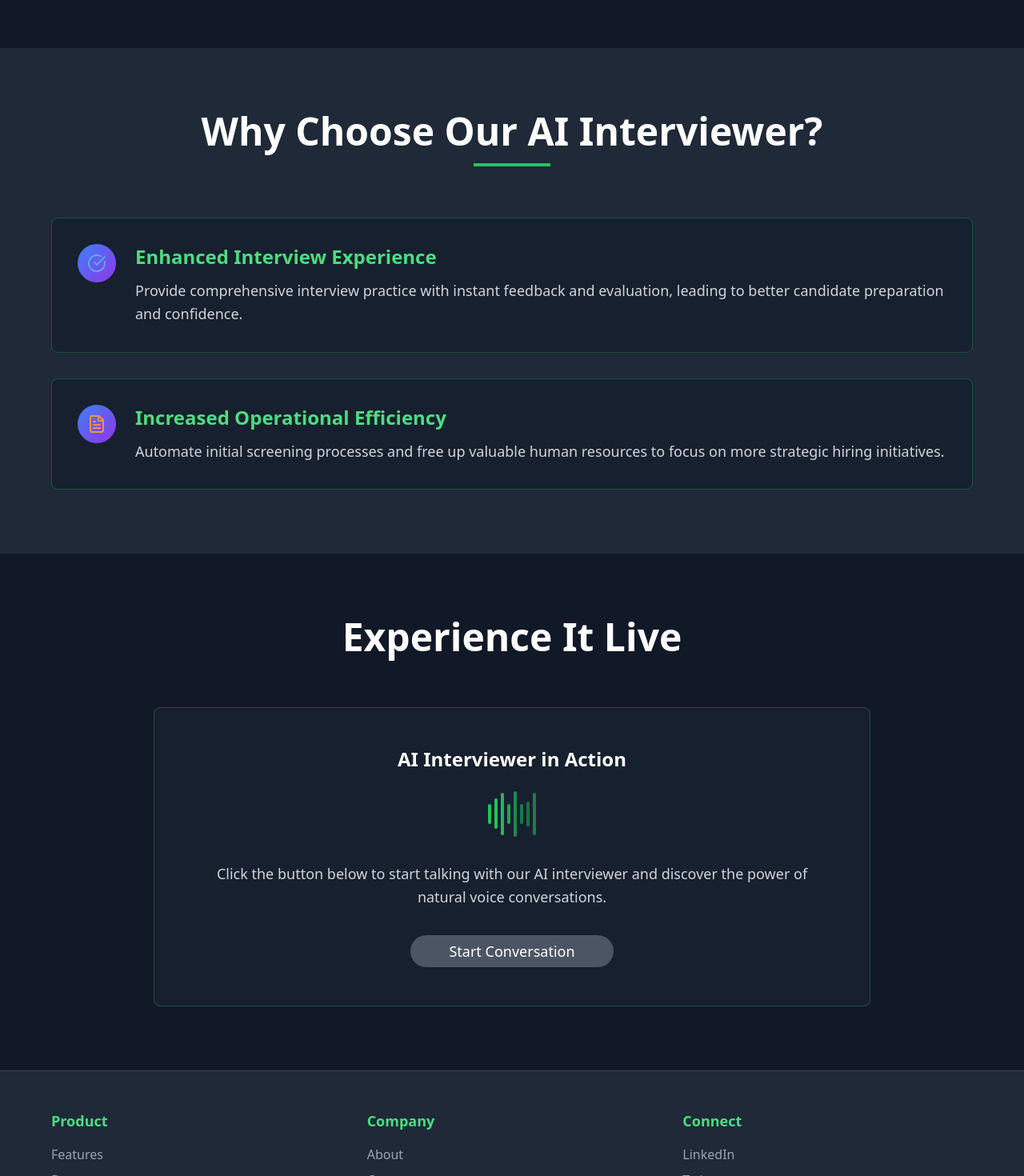
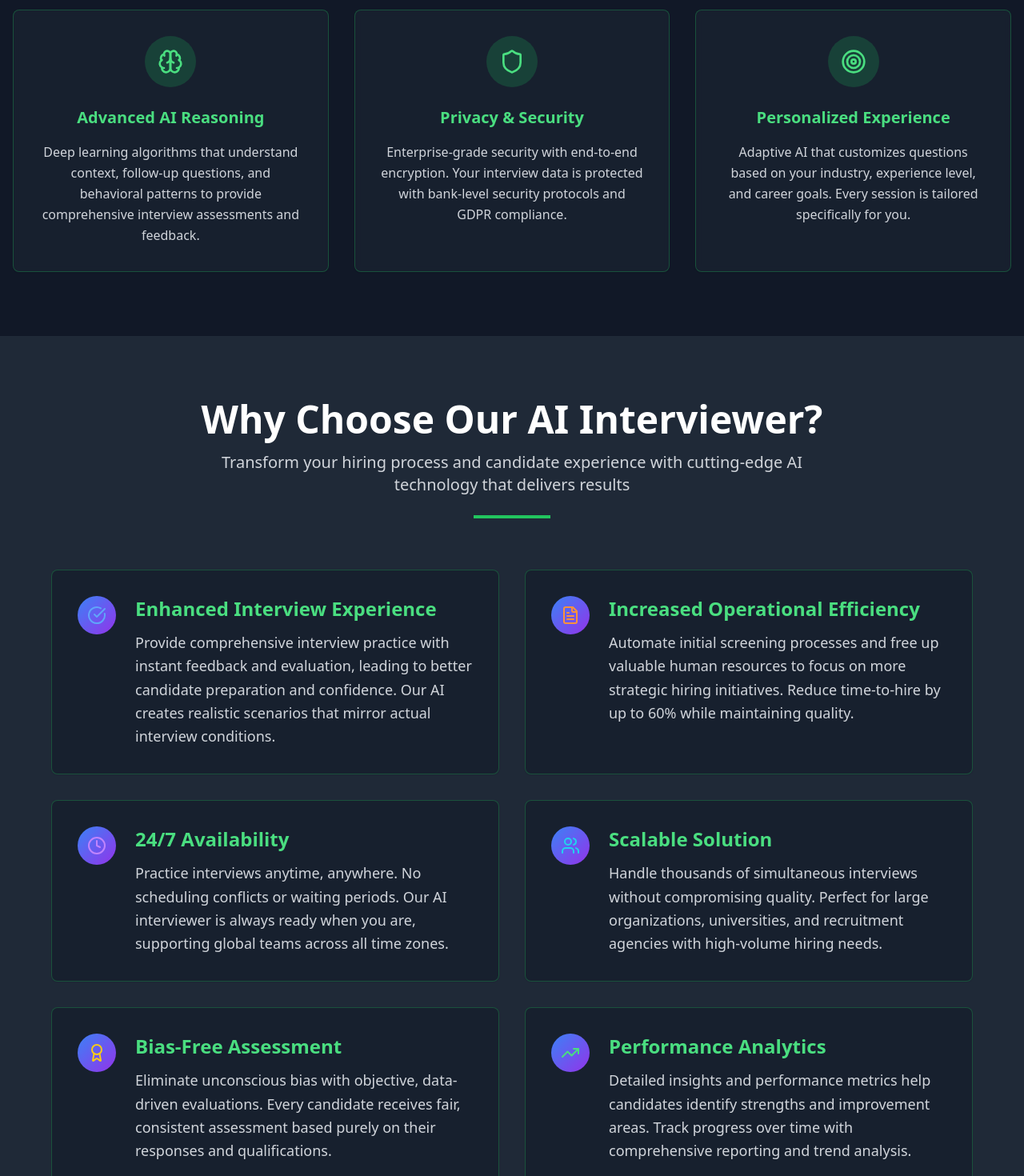
Before and after one commit to SreeAdithya123/interview-flow-ai-talk, a React (Vite) app: page / in a window 1280 px wide. Shown: the part 1360-2830 px from the top of the page at 80% size. Built offline with nearby package versions, Linux system fonts and the light colour scheme.

Commit message:
Add more features and benefits
- Added more features to the "Revolutionary Features" section.
- Added more benefits to the "Why Choose Our AI Interviewer" section.

```diff
--- a/src/pages/Index.tsx
+++ b/src/pages/Index.tsx
@@ -1,7 +1,7 @@
 
 import { Button } from "@/components/ui/button";
 import { Card } from "@/components/ui/card";
-import { CheckCircle, FileText, Zap, Palette } from "lucide-react";
+import { CheckCircle, FileText, Zap, Palette, Brain, Shield, Clock, Users, Target, Award, TrendingUp, MessageSquare } from "lucide-react";
 
 const Index = () => {
   const features = [
@@ -19,6 +19,21 @@ const Index = () => {
       icon: <Palette className="w-8 h-8 text-green-400" />,
       title: "Natural Voice Quality",
       description: "Premium voice synthesis that's indistinguishable from human speech. Powered by cutting-edge ElevenLabs technology for emotionally expressive, crystal-clear audio."
+    },
+    {
+      icon: <Brain className="w-8 h-8 text-green-400" />,
+      title: "Advanced AI Reasoning",
+      description: "Deep learning algorithms that understand context, follow-up questions, and behavioral patterns to provide comprehensive interview assessments and feedback."
+    },
+    {
+      icon: <Shield className="w-8 h-8 text-green-400" />,
+      title: "Privacy & Security",
+      description: "Enterprise-grade security with end-to-end encryption. Your interview data is protected with bank-level security protocols and GDPR compliance."
+    },
+    {
+      icon: <Target className="w-8 h-8 text-green-400" />,
+      title: "Personalized Experience",
+      description: "Adaptive AI that customizes questions based on your industry, experience level, and career goals. Every session is tailored specifically for you."
     }
   ];
 
@@ -26,12 +41,37 @@ const Index = () => {
     {
       icon: <CheckCircle className="w-6 h-6 text-blue-400" />,
       title: "Enhanced Interview Experience",
-      description: "Provide comprehensive interview practice with instant feedback and evaluation, leading to better candidate preparation and confidence."
+      description: "Provide comprehensive interview practice with instant feedback and evaluation, leading to better candidate preparation and confidence. Our AI creates realistic scenarios that mirror actual interview conditions."
     },
     {
       icon: <FileText className="w-6 h-6 text-orange-400" />,
       title: "Increased Operational Efficiency",
-      description: "Automate initial screening processes and free up valuable human resources to focus on more strategic hiring initiatives."
+      description: "Automate initial screening processes and free up valuable human resources to focus on more strategic hiring initiatives. Reduce time-to-hire by up to 60% while maintaining quality."
+    },
+    {
+      icon: <Clock className="w-6 h-6 text-purple-400" />,
+      title: "24/7 Availability",
+      description: "Practice interviews anytime, anywhere. No scheduling conflicts or waiting periods. Our AI interviewer is always ready when you are, supporting global teams across all time zones."
+    },
+    {
+      icon: <Users className="w-6 h-6 text-cyan-400" />,
+      title: "Scalable Solution",
+      description: "Handle thousands of simultaneous interviews without compromising quality. Perfect for large organizations, universities, and recruitment agencies with high-volume hiring needs."
+    },
+    {
+      icon: <Award className="w-6 h-6 text-yellow-400" />,
+      title: "Bias-Free Assessment",
+      description: "Eliminate unconscious bias with objective, data-driven evaluations. Every candidate receives fair, consistent assessment based purely on their responses and qualifications."
+    },
+    {
+      icon: <TrendingUp className="w-6 h-6 text-green-400" />,
+      title: "Performance Analytics",
+      description: "Detailed insights and performance metrics help candidates identify strengths and improvement areas. Track progress over time with comprehensive reporting and trend analysis."
+    },
+    {
+      icon: <MessageSquare className="w-6 h-6 text-indigo-400" />,
+      title: "Multi-Language Support",
+      description: "Conduct interviews in 29+ languages with native-level fluency. Break down language barriers and expand your talent pool globally with seamless multilingual capabilities."
     }
   ];
 
@@ -88,7 +128,7 @@ const Index = () => {
             <div className="w-24 h-1 bg-green-500 mx-auto"></div>
           </div>
 
-          <div className="grid md:grid-cols-3 gap-8">
+          <div className="grid md:grid-cols-2 lg:grid-cols-3 gap-8">
             {features.map((feature, index) => (
               <Card
                 key={index}
@@ -117,15 +157,18 @@ const Index = () => {
             <h2 className="text-4xl md:text-5xl font-bold text-white mb-4">
               Why Choose Our AI Interviewer?
             </h2>
+            <p className="text-xl text-gray-300 mb-6 max-w-3xl mx-auto">
+              Transform your hiring process and candidate experience with cutting-edge AI technology that delivers results
+            </p>
             <div className="w-24 h-1 bg-green-500 mx-auto"></div>
           </div>
 
-          <div className="space-y-8">
+          <div className="grid md:grid-cols-2 gap-8">
             {benefits.map((benefit, index) => (
               <Card
                 key={index}
                 className="bg-gray-900/50 border-green-500/30 p-8 hover:border-green-400/50 transition-all duration-500 hover:scale-[1.02] hover:shadow-2xl hover:shadow-green-500/10 animate-fade-in backdrop-blur-sm"
-                style={{ animationDelay: `${index * 300}ms` }}
+                style={{ animationDelay: `${index * 150}ms` }}
               >
                 <div className="flex items-start gap-6">
                   <div className="bg-gradient-to-br from-blue-500 to-purple-600 w-12 h-12 rounded-full flex items-center justify-center flex-shrink-0">
```
